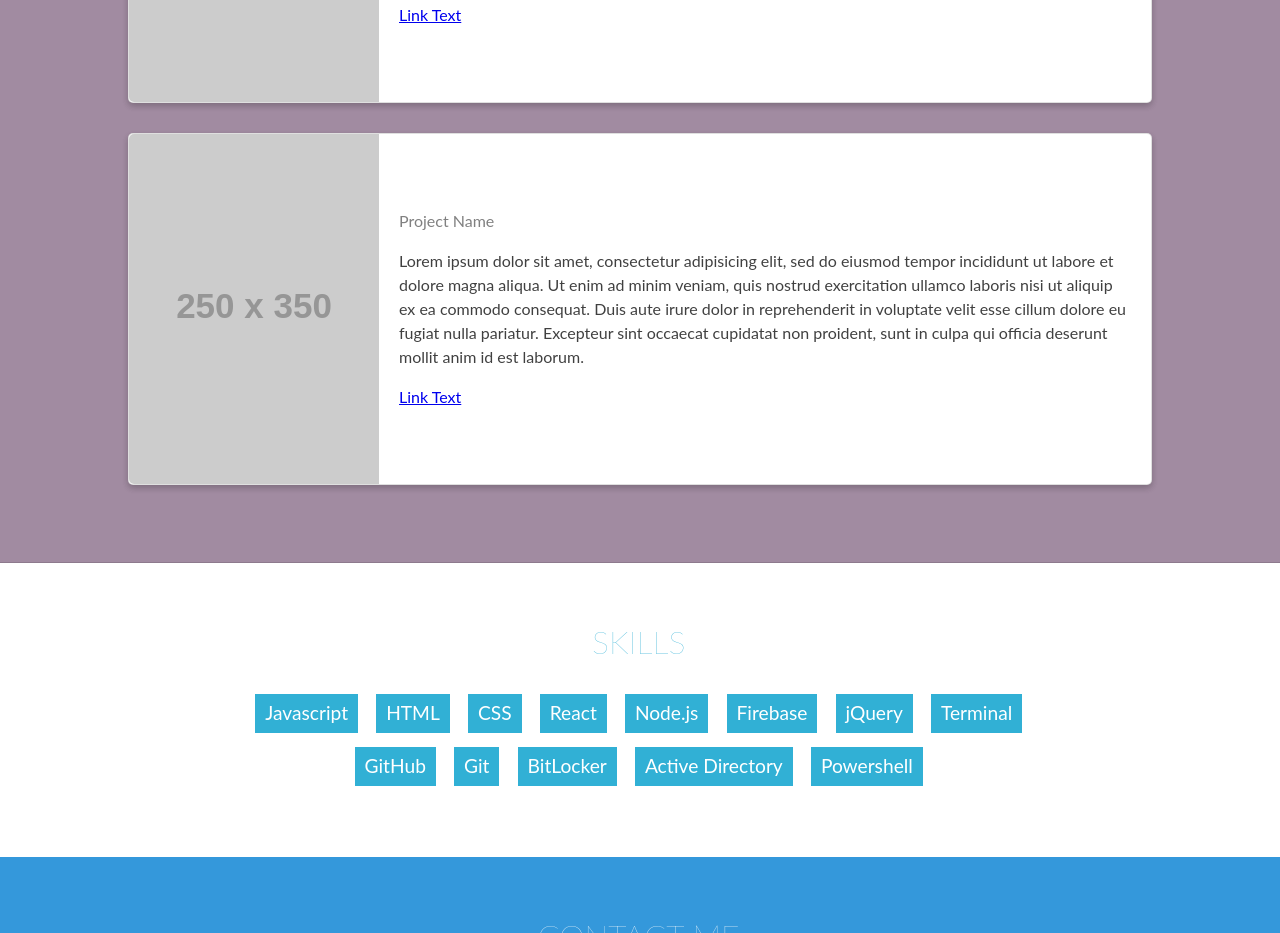
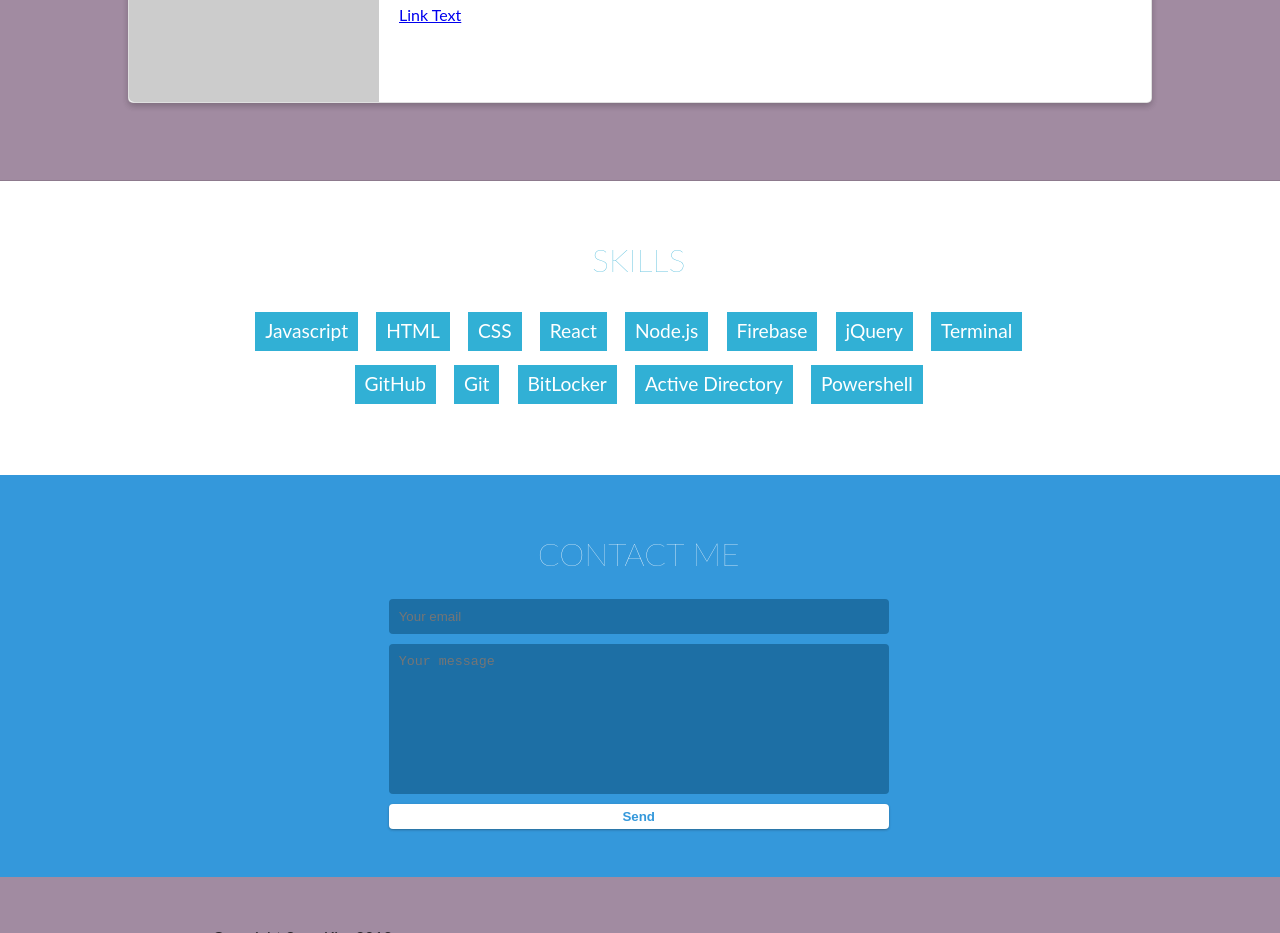
Before and after one commit to seaneasy/seankim.com, a plain HTML site: page index.html in a window 1280 px wide. Shown: the part 3276-4209 px from the top of the page. Drawn offline with Linux system fonts and the light colour scheme; files that its build step writes are made by us from their sources; placeholder pictures from the web are drawn by us.

Commit message:
Update index.html

```diff
--- a/index.html
+++ b/index.html
@@ -3,7 +3,7 @@
   <head>
     <meta charset="utf-8">
     <title>Sean Kim</title>
-    <link rel="stylesheet" href="/css/style.css">
+    <link rel="stylesheet" href="style.css">
     <link href="https://fonts.googleapis.com/css?family=Raleway:200,300,400,500,600,700,800" rel="stylesheet">
     <link rel="stylesheet" href="https://maxcdn.bootstrapcdn.com/font-awesome/4.7.0/css/font-awesome.min.css">
   </head>
@@ -226,18 +226,6 @@
                 <a href="#">Link Text</a>
               </div>
             </div>
-            <!-- CARD #3 -->
-            <div class="project-card">
-              <div class="project-image">
-                <img src="http://placehold.it/250x350">
-              </div>
-              <div class="project-content">
-                <h4>Project Name</h4>
-                <p>Lorem ipsum dolor sit amet, consectetur adipisicing elit, sed do eiusmod tempor incididunt ut labore et dolore magna aliqua. Ut enim ad minim veniam, quis nostrud exercitation ullamco laboris nisi ut aliquip ex ea commodo consequat. Duis aute irure dolor in reprehenderit in voluptate velit esse cillum dolore eu fugiat nulla pariatur. Excepteur sint occaecat cupidatat non proident, sunt in culpa qui officia deserunt mollit anim id est laborum.</p>
-                <a href="#">Link Text</a>
-              </div>
-            </div>
-
           </div>
         </div>
         <div class="side-content-sm"></div>
```
